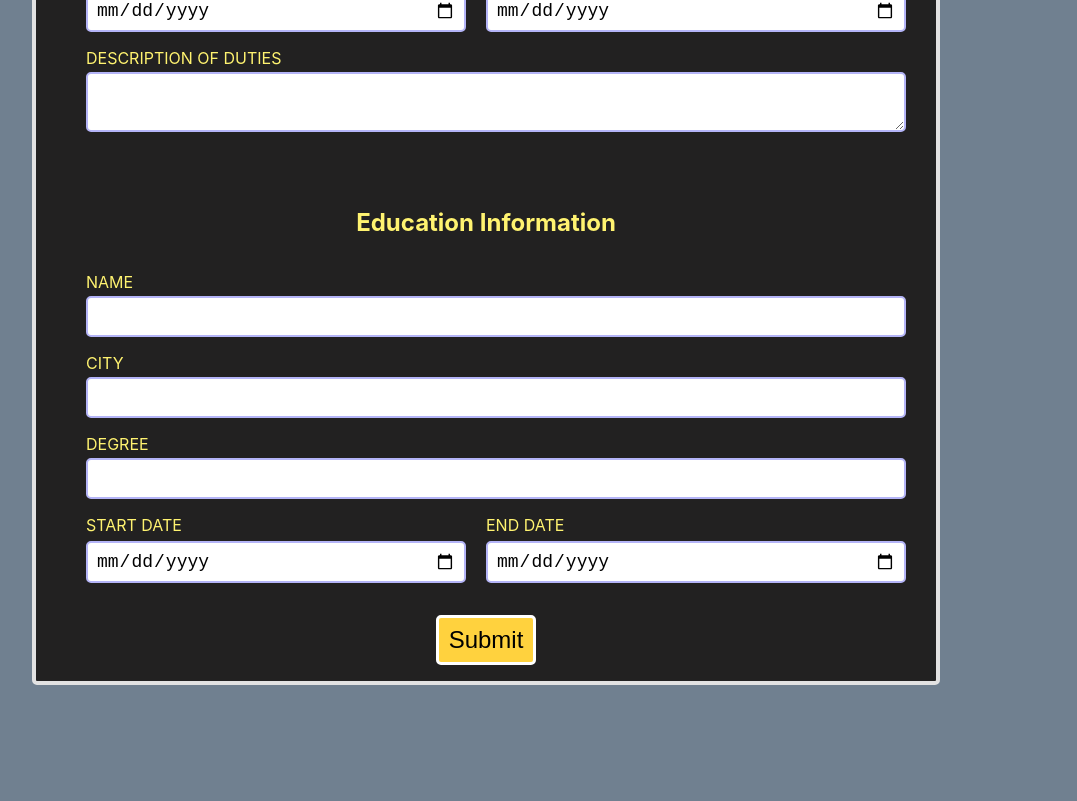
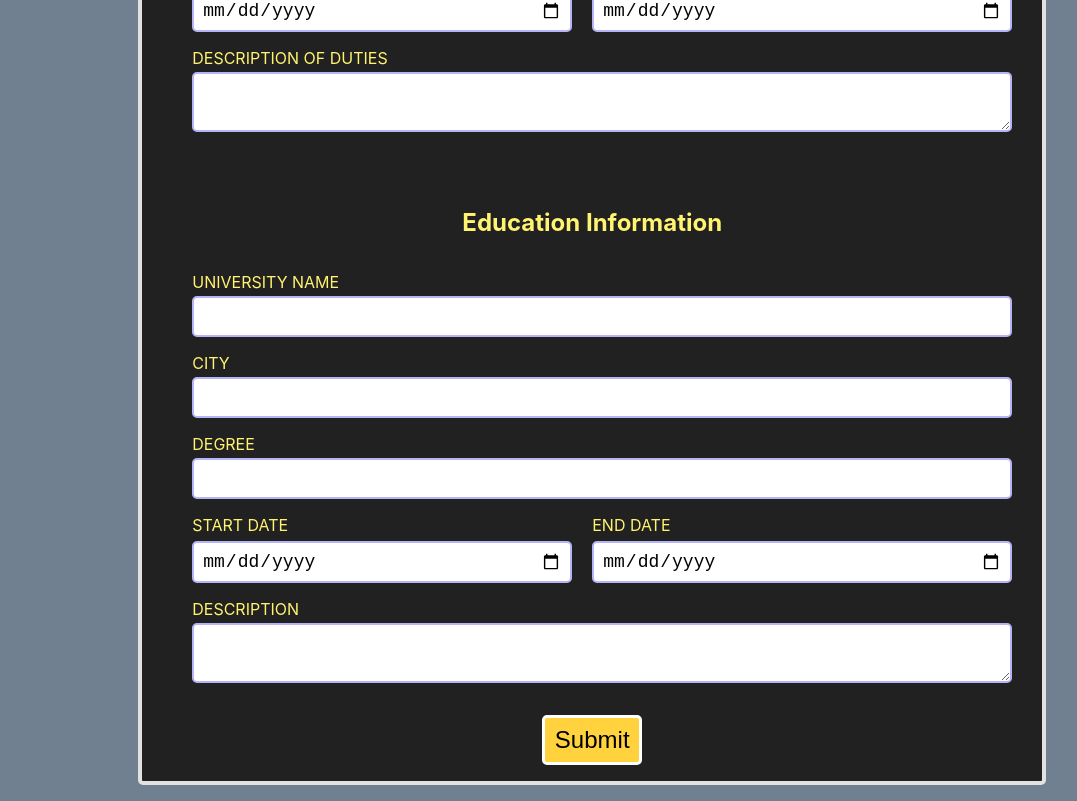
Before and after one commit to Kevasmi/cv-project, a React (Create React App) app: page / in a window 1280 px wide. Shown: the part 704-1505 px from the top of the page, without its empty margins (154-1231 px from the left). Before the commit the page ends 1405 px from the top, so only its background shows below. Built offline with nearby package versions, Linux system fonts and the light colour scheme.

Commit message:
Added new education description prop to state

```diff
--- a/src/App.js
+++ b/src/App.js
@@ -30,6 +30,7 @@ class App extends React.Component {
         degree: '',
         startDate: '',
         endDate: '',
+        description: '',
       },
       formNotSubmitted: true,
     };
@@ -85,6 +86,10 @@ class App extends React.Component {
   render() {
     return (
       <div className='App'>
+        <header className='main-header'>
+          <h1 className='main-title'>CV Generator</h1>
+        </header>
+        <main>
           {this.state.formNotSubmitted ? (
             <Form
               personalInfo={this.state.personalInfo}
@@ -103,6 +108,7 @@ class App extends React.Component {
               educationInfo={this.state.educationInfo}
             />
           )}
+        </main>
       </div>
     );
   }
--- a/src/components/EducationInformation.js
+++ b/src/components/EducationInformation.js
@@ -14,7 +14,7 @@ class EducationInformation extends React.Component {
     return (
       <section className='education-info'>
         <h2>Education Information</h2>
-        <label htmlFor='name'>Name </label>
+        <label htmlFor='name'>University Name </label>
         <input
           type='text'
           id='name'
@@ -60,6 +60,13 @@ class EducationInformation extends React.Component {
             onChange={this.handleEducationChange}
           ></input>
         </section>
+        <label htmlFor='education-description'>Description</label>
+        <textarea
+          id='education-description'
+          name='description'
+          value={this.props.educationInfo.description}
+          onChange={this.handleEducationChange}
+        ></textarea>
       </section>
     );
   }
```
Lines whose indentation alone changed are shown as unchanged.
